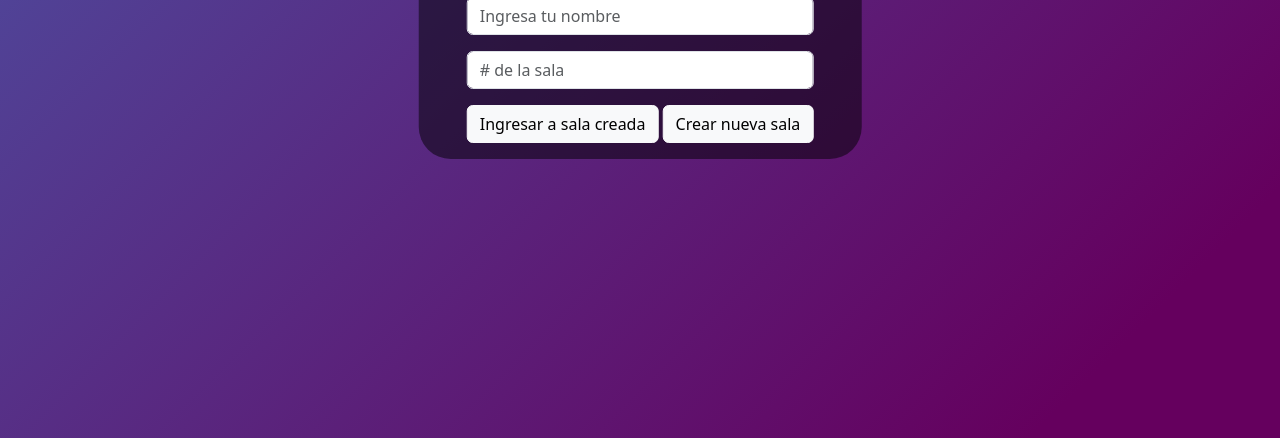
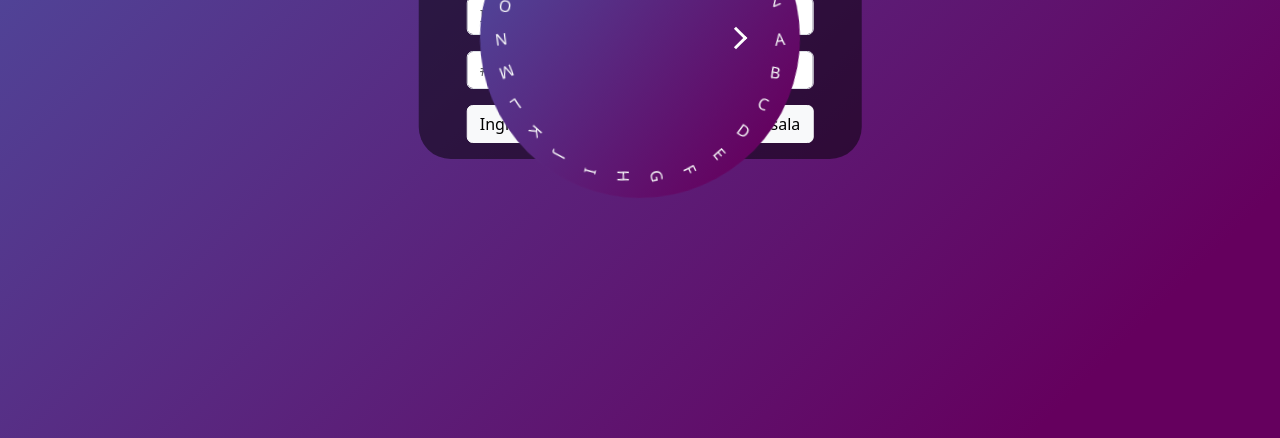
Before and after one commit to doncode-oficial/don-code, a plain HTML site: page htmls/stop/stop.html in a window 1280 px wide. Shown: the part 362-800 px from the top of the page. Drawn offline with nearby package versions, Linux system fonts and the light colour scheme; no server answers.

Commit message:
Improving more ideas

```diff
--- a/htmls/stop/main.js
+++ b/htmls/stop/main.js
@@ -1,3 +1,5 @@
+let theRoom = 0;
+let playerName = "";
 let theAlerts = document.getElementsByClassName("alert");
 let nameElement = document.getElementById('name');
 let roomElement = document.getElementById("room");
@@ -9,17 +11,23 @@ let containerForm = document.getElementById("containerForm");
 let containerRoom = document.getElementById("containerRoom");
 let containerGame = document.getElementById("containerGame");
 
+let pPlayer = document.getElementById("theplayer");
+
 const socket = io("ws://localhost:3000");
 
 socket.on("id-room", (idRoom, thePlayers) => {
     roomH1.classList.add("container-room-show");
     roomH1.innerHTML = `Sala #${idRoom}`;
+    theRoom = idRoom;
+    playerName = nameElement.value;
     addHtmlPlayer(thePlayers[0]);
 })
 
 socket.on("player-joined", (idRoom, thePlayers) => {
     roomH1.classList.add("container-room-show");
     roomH1.innerHTML = `Sala #${idRoom}`;
+    theRoom = idRoom;
+    playerName = nameElement.value;
 
     // Primero se remueven los elementos hijos anteriores
     let child = containerThePlayers.lastElementChild;
@@ -28,10 +36,21 @@ socket.on("player-joined", (idRoom, thePlayers) => {
         child = containerThePlayers.lastElementChild;
     }
 
-    for (let i = 0; i < thePlayers.length; i++) {
-        console.log(thePlayers[i]);
-        addHtmlPlayer(thePlayers[i])
-    };
+    for (let i = 0; i < thePlayers.length; i++) addHtmlPlayer(thePlayers[i]);
+})
+
+socket.on("start-letter", (theLetter) => {
+    // Desaparecer el cartel del stop
+    containerForm.classList.add("container-form-hidde");
+    // Desparecer el cartel de jugadores
+    containerRoom.classList.remove("container-room-show");
+    // Mostrar el panel de jugadores
+    containerGame.classList.add("container-game-show");
+
+    // Mostrar la animación de la ruleta
+
+
+    pPlayer.innerHTML = playerName;
 })
 
 function closeAlert(n) {
@@ -77,17 +96,33 @@ function addHtmlPlayer(playerName) {
 }
 
 function startGame() {
-    // Desaparecer el cartel del stop
-    containerForm.classList.add("container-form-hidde");
-    // Desparecer el cartel de jugadores
-    containerRoom.classList.remove("container-room-show");
-    // Mostrar el panel de jugadores
-    containerGame.classList.add("container-game-show");
+    socket.emit("start-game", theRoom);
+}
 
+async function organizarLetras() {
 
+    let letras = document.getElementsByClassName("letra");
+    let constante = 13.75;
+
+    contador = 0;
+    for (let i = 0; i < letras.length; i++) {
+        if (i == 0) continue;
+        letras[i].style.transform = "rotate(" + constante + "deg)";
+
+        constante += 13.75;
+
+        if ((contador+1 > 4)) {
+            contador = 0;
+        } else {
+            contador++;
+        }
+    }
+
+    await new Promise(resolve => setTimeout(resolve, 5000));
+
+    let rs = document.getElementById("roulette-container");
+    rs.style.transform = "rotate(9.75deg)";
 
 }
 
-function goBack() {
-
-}
+organizarLetras();
--- a/htmls/stop/stop.html
+++ b/htmls/stop/stop.html
@@ -15,7 +15,7 @@
         integrity="sha384-GLhlTQ8iRABdZLl6O3oVMWSktQOp6b7In1Zl3/Jr59b6EGGoI1aFkw7cmDA6j6gD" crossorigin="anonymous">
 </head>
 
-<body>
+<body onload="organizarLetras()">
     <!-- Contenedor general -->
     <div class="container-fluid m-0 p-0 general-container"></div>
 
@@ -71,12 +71,49 @@
         </div>
     </div>
 
+    <!-- Contenedor de ruleta -->
+    <!-- Ruleta -->
+    <div class="roulette-container position-absolute top-50 start-50 translate-middle text-light">
+        <div class="arrow-container">
+            <div class="arrow"></div>
+            <div class="arrow-symbol"></div>
+        </div>
+        <div id="roulette-container" class="ruleta">
+            <div class="letra la">A</div>
+            <div class="letra lb">B</div>
+            <div class="letra lc">C</div>
+            <div class="letra ld">D</div>
+            <div class="letra le">E</div>
+            <div class="letra lf">F</div>
+            <div class="letra lg">G</div>
+            <div class="letra lh">H</div>
+            <div class="letra li">I</div>
+            <div class="letra lj">J</div>
+            <div class="letra lk">K</div>
+            <div class="letra ll">L</div>
+            <div class="letra lm">M</div>
+            <div class="letra ln">N</div>
+            <div class="letra lo">O</div>
+            <div class="letra lp">P</div>
+            <div class="letra lq">Q</div>
+            <div class="letra lr">R</div>
+            <div class="letra ls">S</div>
+            <div class="letra lt">T</div>
+            <div class="letra lu">U</div>
+            <div class="letra lv">V</div>
+            <div class="letra lw">W</div>
+            <div class="letra lx">X</div>
+            <div class="letra ly">Y</div>
+            <div class="letra lz">Z</div>
+        </div>
+    </div>
+
 
     <!-- Contendor de juego iniciado -->
     <div id="containerGame" class="container-game pt-3 p-2 position-absolute top-0 start-0 vh-100">
         <h2 class="text-light text-center py-4">S T O P !</h2>
 
-        <p id="theplayer" class="form-label-styled text-light p-2 mb-3">
+        <p id="theplayer" class="form-label-styled text-light p-2 ps-5 mb-3">
             Jugador #1: Juan Diego
         </p>
 
--- a/htmls/stop/style.css
+++ b/htmls/stop/style.css
@@ -68,3 +68,74 @@
     border-radius: .375rem;
     transition: border-color .15s ease-in-out, box-shadow .15s ease-in-out;
 }
+
+/* RULETA */
+.roulette-container {
+    z-index: 3;
+}
+
+.arrow-container {
+    position: absolute;
+    z-index: 4;
+    width: 100%;
+    height: 100%;
+    display: flex;
+    justify-content: center;
+    align-items: center;
+
+}
+
+.arrow {
+    height: 0.15rem;
+    width: 60%;
+}
+
+.arrow-symbol {
+    border-top: 3px solid white;
+    border-right: 3px solid white;
+    transform: rotate(45deg);
+    height: 1rem;
+    width: 1rem;
+
+}
+
+.ruleta {
+    position: relative;
+    z-index: 3;
+    background: linear-gradient(315deg, rgba(101,0,94,1) 3%, rgba(60,132,206,1) 38%, rgba(48,238,226,1) 68%, rgba(255,25,25,1) 98%);
+    background-size: 400% 400%;
+    background-attachment: fixed;
+    height: 20rem;
+    width: 20rem;
+    border-radius: 50%;
+    display: flex;
+    justify-content: center;
+    align-items: center;
+    transform: rotate(-6deg);
+    transition: transform 5s ease-in-out;
+    animation: movebackground 10s linear infinite;
+}
+
+/* @keyframes rotacion {
+    0% {
+        transform: rotate(0deg);
+    }
+
+    100% {
+        transform: rotate(720deg);
+    }
+} */
+
+.letra {
+    position: absolute;
+    font-family: 'system-ui';
+    top: 50%;
+    left: 50%;
+    width: 10rem;
+    height: 2rem;
+    display: flex;
+    justify-content: flex-end;
+    padding-right: 1rem;
+    align-items: center;
+    transform-origin: top left;
+}
```
